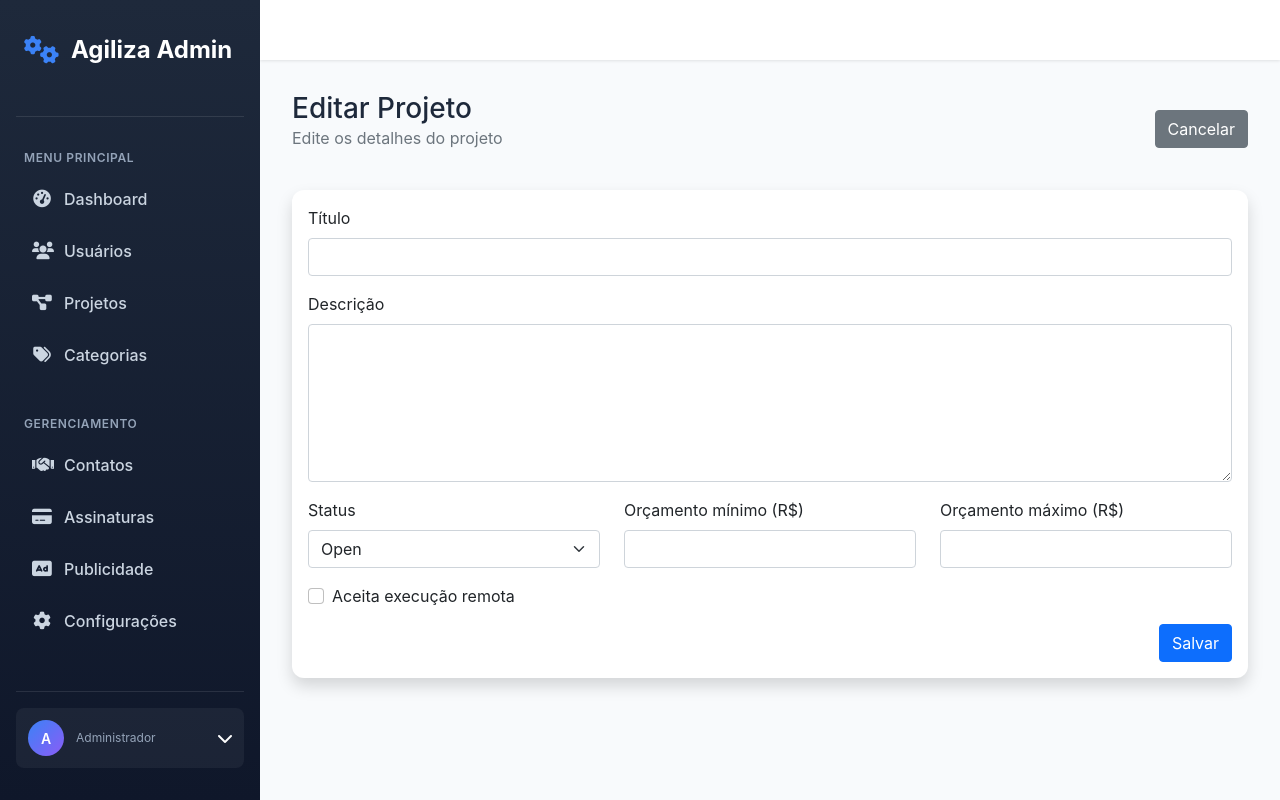
After one commit to SrClauss/agapp, a Python web app: template backend/templates/admin/project_edit.html in a window 1280 px wide. The commit adds this page. Run offline with Jinja, Linux system fonts and the light colour scheme; the template is opened without the code that fills it, so the values that code supplies are empty.

Commit message:
Admin: add project edit/delete handlers and fix delete form path in projects template; add project edit template

```diff
--- /dev/null
+++ b/backend/templates/admin/project_edit.html
@@ -0,0 +1,60 @@
+{% extends "admin/base.html" %}
+
+{% block title %}Editar Projeto - Painel Administrativo{% endblock %}
+
+{% block content %}
+<div class="row mb-4">
+  <div class="col-12 d-flex justify-content-between align-items-center">
+    <div>
+      <h1 class="h3 mb-0 text-gray-800">Editar Projeto</h1>
+      <p class="text-muted">Edite os detalhes do projeto</p>
+    </div>
+    <a href="/system-admin/projects/{{ project.id }}" class="btn btn-secondary">Cancelar</a>
+  </div>
+</div>
+
+<div class="card shadow mb-4">
+  <div class="card-body">
+    <form method="POST" action="/system-admin/projects/{{ project.id }}/edit">
+      <div class="mb-3">
+        <label class="form-label">Título</label>
+        <input type="text" name="title" class="form-control" value="{{ project.title }}" required maxlength="80">
+      </div>
+
+      <div class="mb-3">
+        <label class="form-label">Descrição</label>
+        <textarea name="description" class="form-control" rows="6" required>{{ project.description }}</textarea>
+      </div>
+
+      <div class="row">
+        <div class="col-md-4 mb-3">
+          <label class="form-label">Status</label>
+          <select name="status" class="form-select">
+            <option value="open" {{ 'selected' if project.status == 'open' else '' }}>Open</option>
+            <option value="in_progress" {{ 'selected' if project.status == 'in_progress' else '' }}>In Progress</option>
+            <option value="closed" {{ 'selected' if project.status == 'closed' else '' }}>Closed</option>
+            <option value="cancelled" {{ 'selected' if project.status == 'cancelled' else '' }}>Cancelled</option>
+          </select>
+        </div>
+        <div class="col-md-4 mb-3">
+          <label class="form-label">Orçamento mínimo (R$)</label>
+          <input type="number" step="0.01" name="budget_min" class="form-control" value="{{ project.budget_min or '' }}">
+        </div>
+        <div class="col-md-4 mb-3">
+          <label class="form-label">Orçamento máximo (R$)</label>
+          <input type="number" step="0.01" name="budget_max" class="form-control" value="{{ project.budget_max or '' }}">
+        </div>
+      </div>
+
+      <div class="form-check mb-3">
+        <input class="form-check-input" type="checkbox" name="remote_execution" id="remoteExecution" value="true" {% if project.remote_execution %}checked{% endif %}>
+        <label class="form-check-label" for="remoteExecution">Aceita execução remota</label>
+      </div>
+
+      <div class="d-flex justify-content-end">
+        <button type="submit" class="btn btn-primary">Salvar</button>
+      </div>
+    </form>
+  </div>
+</div>
+{% endblock %}
--- a/backend/templates/admin/projects.html
+++ b/backend/templates/admin/projects.html
@@ -135,7 +135,7 @@
                                 <a href="/system-admin/projects/{{ project.id }}/edit" class="btn btn-sm btn-outline-warning" title="Editar">
                                     <i class="fas fa-edit"></i>
                                 </a>
-                                <form method="POST" action="/admin/projects/{{ project.id }}/delete" class="d-inline" onsubmit="return confirm('Tem certeza que deseja excluir este projeto? Esta ação não pode ser desfeita.')">
+                                <form method="POST" action="/system-admin/projects/{{ project.id }}/delete" class="d-inline" onsubmit="return confirm('Tem certeza que deseja excluir este projeto? Esta ação não pode ser desfeita.')">
                                     <button type="submit" class="btn btn-sm btn-outline-danger" title="Excluir">
                                         <i class="fas fa-trash"></i>
                                     </button>
```
Also changed, not shown: backend/app/api/admin.py (+70 -0 lines).
